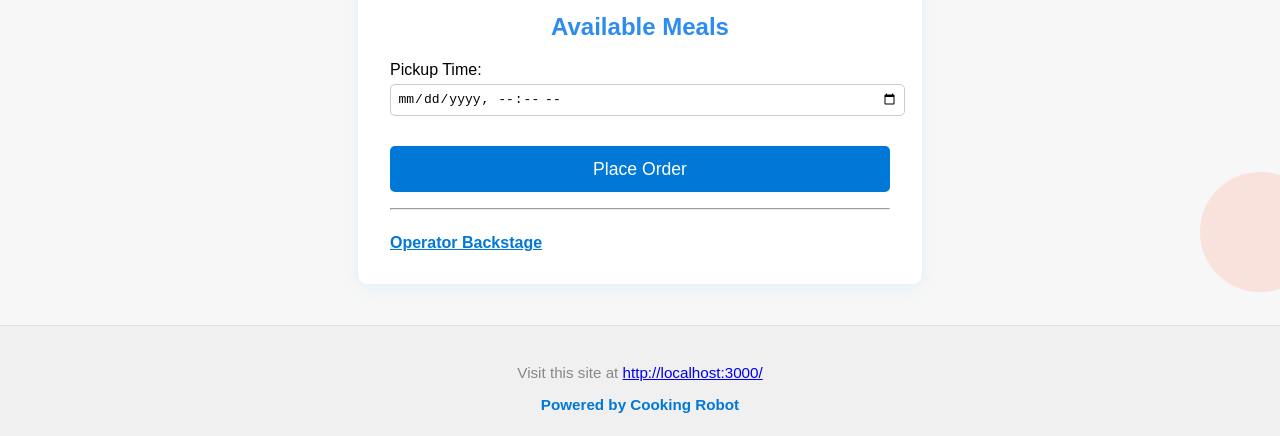
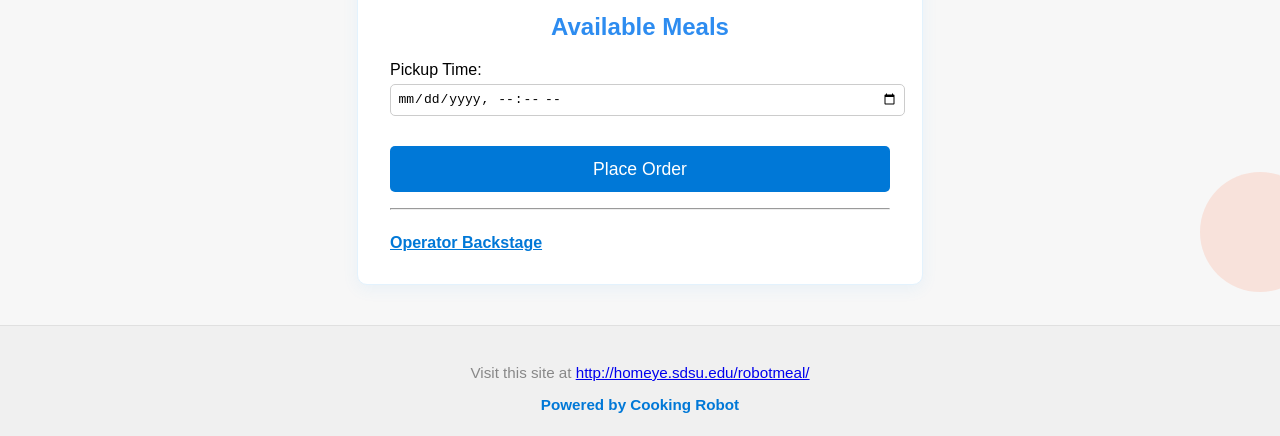
Before and after one commit to GuyYueFangYuan/RobotMeal, a website: page index.html in a window 1280 px wide. Shown: the part 388-824 px from the top of the page. Drawn offline with Linux system fonts and the light colour scheme; no server answers.

Commit message:
Fix orders API and update script.js server URL, resolved admin.js conflict

```diff
--- a/index.html
+++ b/index.html
@@ -33,7 +33,7 @@
     <a class="admin-link" href="admin.html">Operator Backstage</a>
   </div>
   <footer class="main-footer">
-    <p>Visit this site at <a href="/" target="_blank">http://localhost:3000/</a></p>
+    <p>Visit this site at <a href="/" target="_blank">http://homeye.sdsu.edu/robotmeal/</a></p>
     <p class="footer-brand">Powered by Cooking Robot</p>
   </footer>
   <script src="script.js"></script>
```
Also changed, not shown: admin.js (renamed from admin-correct.js), server.js (line endings or trailing spaces), 1 other file.
